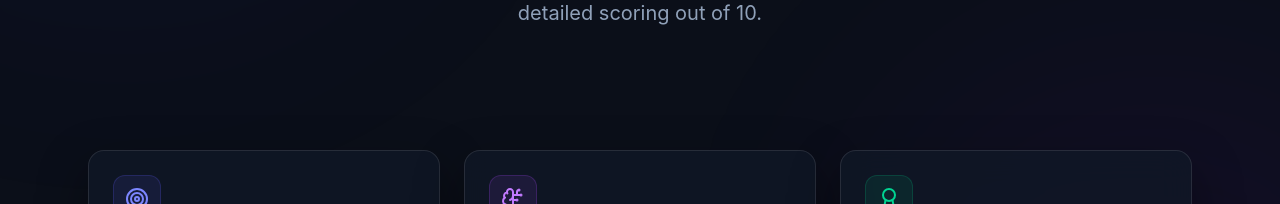
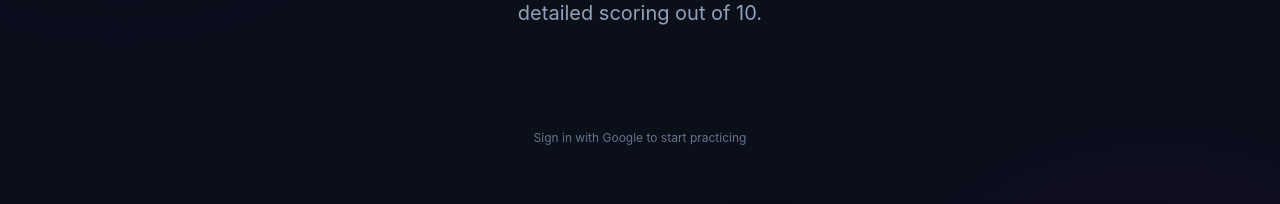
Before and after one commit to Mr-subrat-01/AI-Interview-Coach-Frontend, a React (Vite) app: page / in a window 1280 px wide. Shown: the part 448-652 px from the top of the page. Built offline with nearby package versions, Linux system fonts and the light colour scheme; no server answers.

Commit message:
feat: move Google Sign In button to Home screen hero section when unauthenticated

```diff
--- a/src/components/Auth/GoogleLogin.tsx
+++ b/src/components/Auth/GoogleLogin.tsx
@@ -151,7 +151,7 @@ export const GoogleLoginButton: React.FC = () => {
         }}
         theme="filled_blue"
         shape="pill"
-        size="medium"
+        size="large"
         text="signin_with"
       />
     </div>
--- a/src/pages/Home.tsx
+++ b/src/pages/Home.tsx
@@ -2,6 +2,7 @@ import React from "react";
 import { Link } from "react-router-dom";
 import { Navbar } from "../components/Navigation/Navbar";
 import { useAuth } from "../context/AuthContext";
+import { GoogleLoginButton } from "../components/Auth/GoogleLogin";
 import { Zap, BrainCircuit, Target, Award, ArrowRight } from "lucide-react";
 
 export const Home: React.FC = () => {
@@ -31,8 +32,8 @@ export const Home: React.FC = () => {
           Paste any Job Description. Our AI extracts core skills, generates custom role-specific questions, and evaluates your responses with detailed scoring out of 10.
         </p>
 
-        <div className="flex flex-wrap items-center justify-center gap-4">
-          {user && (
+        <div className="flex flex-col items-center justify-center gap-4">
+          {user ? (
             <Link
               to="/interview"
               className="flex items-center gap-3 px-8 py-4 rounded-xl font-semibold text-white bg-gradient-to-r from-indigo-600 to-purple-600 hover:from-indigo-500 hover:to-purple-500 transition-all shadow-xl shadow-indigo-500/25 active:scale-95"
@@ -40,6 +41,11 @@ export const Home: React.FC = () => {
               <span>Start Interview Session</span>
               <ArrowRight size={18} />
             </Link>
+          ) : (
+            <div className="flex flex-col items-center gap-3 p-2">
+              <GoogleLoginButton />
+              <span className="text-xs text-slate-500">Sign in with Google to start practicing</span>
+            </div>
           )}
         </div>
 
```
